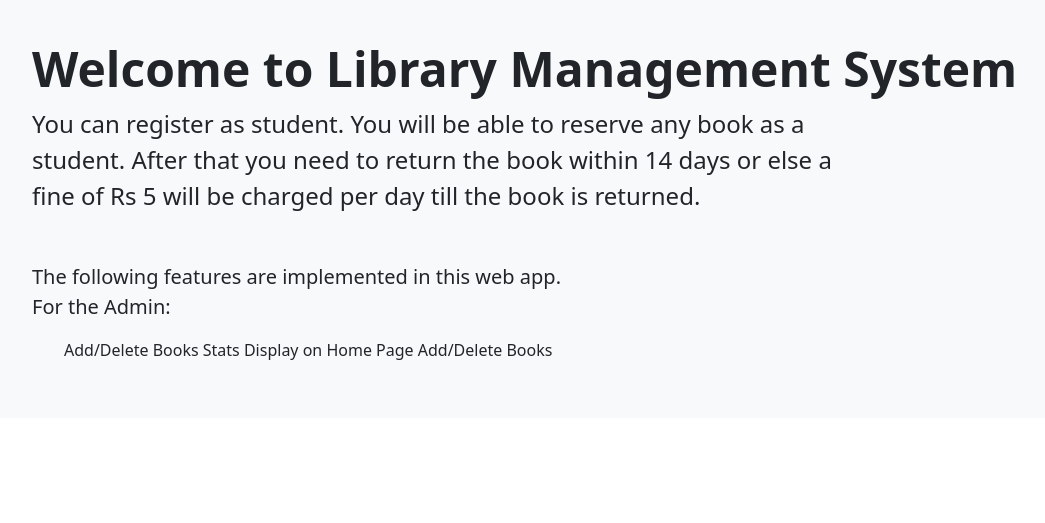
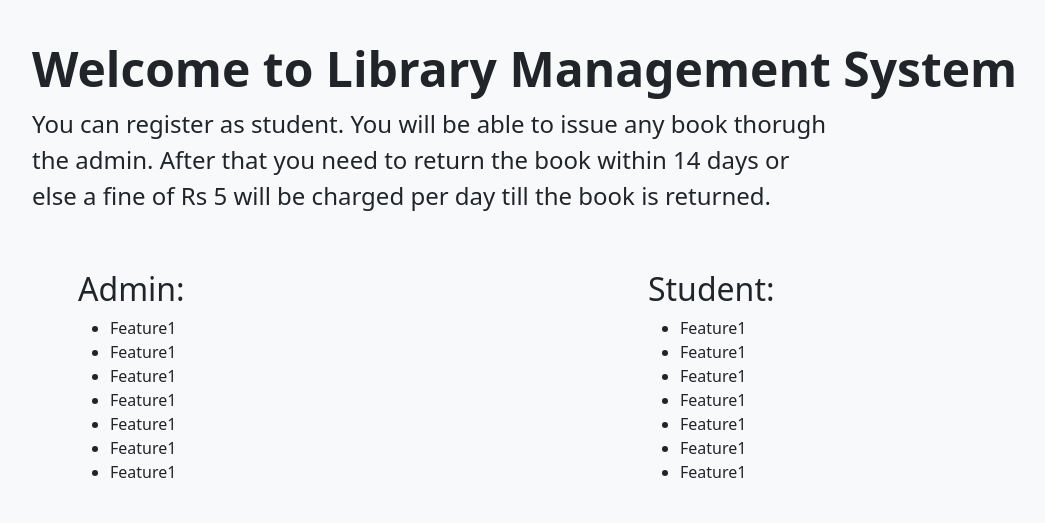
Before and after one commit to Tyler-Durden-official/lms, a Django app: page / in a window 1280 px wide. Shown: the part 56-579 px from the top of the page, without its empty margins (4-1049 px from the left). Run offline with Django 4.2, Linux system fonts and the light colour scheme.

```diff
--- a/base/templates/admin_navbar.html
+++ b/base/templates/admin_navbar.html
@@ -23,6 +23,9 @@
           <div class="collapse navbar-collapse" id="navbarSupportedContent">
             &nbsp;&nbsp;&nbsp;&nbsp;&nbsp;&nbsp;&nbsp;&nbsp;&nbsp;&nbsp;&nbsp;&nbsp;&nbsp;&nbsp;&nbsp;
             <ul class="navbar-nav me-auto mb-2 mb-lg-0">
+              <li class="nav-item">
+                <a class="nav-link active" aria-current="page" href="/admin_home/">Dashboard</a>
+              </li>
               <li class="nav-item">
                 <a class="nav-link active" aria-current="page" href="/view_students/">View All Students</a>
               </li>
--- a/base/templates/index.html
+++ b/base/templates/index.html
@@ -7,18 +7,39 @@
 <div class="p-4 bg-light">
     <div class="container-fluid py-3">
       <h1 class="display-5 fw-bold">Welcome to Library Management System</h1>
-      <p class="col-md-8 fs-4">You can register as student. You will be able to reserve any book as a student. After that you need to return the book within 14 days or else a fine of Rs 5 will be charged per day till the book is returned.</p>
+      <p class="col-md-8 fs-4">You can register as student. You will be able to issue any book thorugh the admin. After that you need to return the book within 14 days or else a fine of Rs 5 will be charged per day till the book is returned.</p>
     </div>
-    <div class='container-fluid py-3'>
-      <p  class="col-md-8 fs-5">The following features are implemented in this web app.<br>
-      For the Admin:<br>
+    <br>
+    <div class="container">
+  <div class="row">
+
+    <div class="col-lg-6", id="leftbox">
+      <h2> Admin:</h2>
+      <ul>
+        <li>Feature1</li>
+        <li>Feature1</li>
+        <li>Feature1</li>
+        <li>Feature1</li>
+        <li>Feature1</li>
+        <li>Feature1</li>
+        <li>Feature1</li>
+      </ul>
+    </div>
+
+    <div class="col-lg-6", id="rightbox">
+        <h2>Student: </h2>
         <ul>
-          <tr>Add/Delete Books</tr>
-          <tr>Stats Display on Home Page</tr>
-          <tr>Add/Delete Books</tr>
+          <li>Feature1</li>
+          <li>Feature1</li>
+          <li>Feature1</li>
+          <li>Feature1</li>
+          <li>Feature1</li>
+          <li>Feature1</li>
+          <li>Feature1</li>
         </ul>
-      </p>
     </div>
+
+  </div>
   </div>
 </div>
 {% endblock %}
--- a/base/urls.py
+++ b/base/urls.py
@@ -3,6 +3,7 @@ from . import views
 
 urlpatterns = [
     path("", views.index, name="index"),
+    path("admin_home/", views.dashboard, name="dashboard"),
     path("add_book/", views.add_book, name="add_book"),
     path("view_books_admin/", views.view_books_admin, name="view_books_admin"),
     path("view_books_student/", views.view_books_student, name="view_books_student"),
--- a/base/views.py
+++ b/base/views.py
@@ -166,6 +166,9 @@ def change_password(request):
             pass
     return render(request, "change_password.html")
 
+def dashboard(request):
+    return render(request, "admin_home.html")
+
 def student_registration(request):
     if request.method == "POST":
         username = request.POST['username']
@@ -217,7 +220,7 @@ def admin_login(request):
         if user is not None:
             login(request, user)
             if request.user.is_superuser:
-                return redirect("/add_book")
+                return redirect("/admin_home")
             else:
                 return HttpResponse("You are not an admin.")
         else:
```
Also changed, not shown: base/templates/admin_home.html (added, +11 -0 lines), base/static/dashboard.jpeg (added), db.sqlite3.
